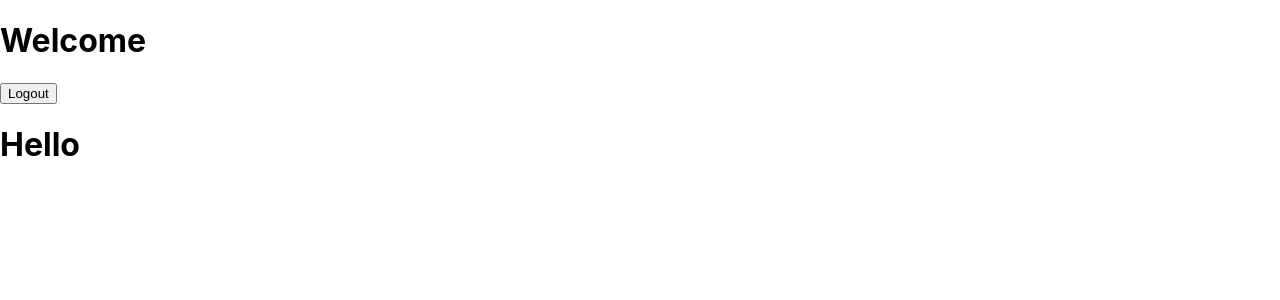
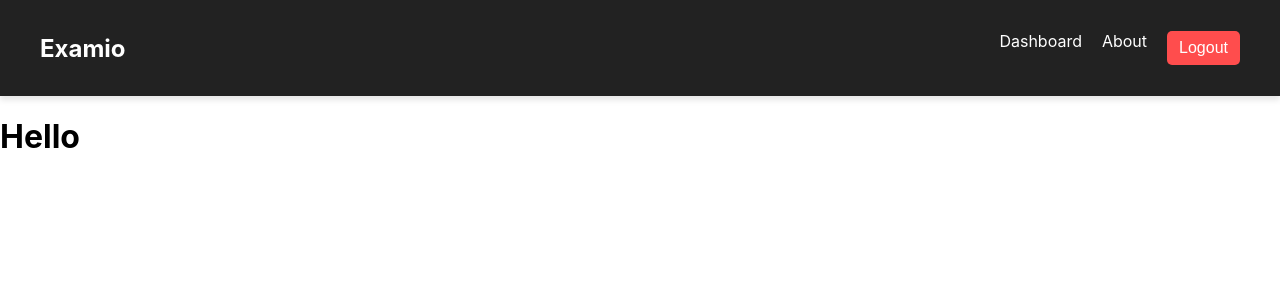
Before and after one commit to nTucek6/ExamManager, a React (Create React App) app in the folder exam_manager.ui/: page / in a window 1280 px wide. Shown: the top 300 px of the page. Built offline with nearby package versions, Linux system fonts and the light colour scheme; sample sign-in values are in the browser's storage.

Commit message:
Added Navbar component

```diff
--- a/exam_manager.ui/src/App.js
+++ b/exam_manager.ui/src/App.js
@@ -1,23 +1,18 @@
 import "./App.css";
 import { BrowserRouter, Routes, Route } from "react-router-dom";
-
+import Navbar from "./components/NavbarComponent"; // Import the Navbar
 import LimitedRoutes from "./utilities/LimitedRoutes";
-
-import Navigation from "./components/NavigationComponent";
-
 import Login from "./pages/LoginPage";
 import Dashboard from "./pages/DashboardPage";
 import CheckUserLogin from "./utilities/CheckUserLogin";
 
 function App() {
-
   return (
     <BrowserRouter>
+      <Navbar /> {/* Navbar placed outside Routes */}
       <Routes>
         <Route element={<CheckUserLogin />}>
-          <Route path="/" element={<Navigation />}>
-            <Route path="/" element={<Dashboard />} />
-          </Route>
+          <Route path="/" element={<Dashboard />} />
         </Route>
 
         {/* Routes without navbar */}
@@ -28,4 +23,5 @@ function App() {
     </BrowserRouter>
   );
 }
+
 export default App;
--- /dev/null
+++ b/exam_manager.ui/src/components/Navbar.css
@@ -0,0 +1,60 @@
+/* Navbar.css */
+.navbar {
+    background-color: #222;
+    color: white;
+    padding: 15px 20px;
+    display: flex;
+    justify-content: center;
+    align-items: center;
+    box-shadow: 0 4px 6px rgba(0, 0, 0, 0.1);
+  }
+
+  .navbar-container {
+    width: 100%;
+    max-width: 1200px;
+    display: flex;
+    justify-content: space-between;
+    align-items: center;
+  }
+
+  .logo {
+    font-size: 1.5rem;
+    font-weight: bold;
+    color: white;
+    text-decoration: none;
+  }
+
+  .nav-links {
+    list-style: none;
+    display: flex;
+    gap: 20px;
+  }
+
+  .nav-links li {
+    display: inline;
+  }
+
+  .nav-links a {
+    text-decoration: none;
+    color: white;
+    font-size: 1rem;
+    transition: color 0.3s ease-in-out;
+  }
+
+  .nav-links a:hover {
+    color: #ff9900;
+  }
+
+  .logout-button {
+    background-color: #ff4d4d;
+    color: white;
+    border: none;
+    padding: 8px 12px;
+    cursor: pointer;
+    border-radius: 5px;
+    font-size: 1rem;
+  }
+
+  .logout-button:hover {
+    background-color: #cc0000;
+  }
--- /dev/null
+++ b/exam_manager.ui/src/components/NavbarComponent.js
@@ -0,0 +1,49 @@
+import { Link, useNavigate } from "react-router-dom";
+import { useEffect, useState } from "react";
+import "./Navbar.css";
+
+export default function Navbar() {
+  const navigate = useNavigate();
+  const [isAuthenticated, setIsAuthenticated] = useState(false);
+
+  useEffect(() => {
+    if (sessionStorage.getItem("token") !== null) {
+      setIsAuthenticated(true);
+    }
+  }, []);
+
+  const handleLogout = () => {
+    sessionStorage.clear();
+    setIsAuthenticated(false);
+    navigate("/login");
+  };
+
+  return (
+    <nav className="navbar">
+      <div className="navbar-container">
+        <Link to="/" className="logo">
+          Examio
+        </Link>
+        <ul className="nav-links">
+          <li>
+            <Link to="/">Dashboard</Link>
+          </li>
+          <li>
+            <Link to="/about">About</Link>
+          </li>
+          {isAuthenticated ? (
+            <li>
+              <button className="logout-button" onClick={handleLogout}>
+                Logout
+              </button>
+            </li>
+          ) : (
+            <li>
+              <Link to="/login">Login</Link>
+            </li>
+          )}
+        </ul>
+      </div>
+    </nav>
+  );
+}
```
Also changed, not shown: 1 other file (tests, documents, lock files or other folders).
